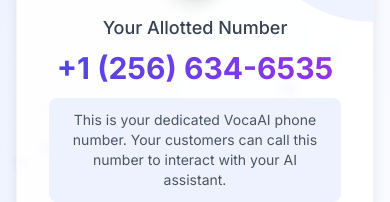
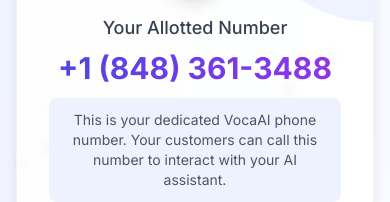
Before and after one commit to dilpreet579/voca-ai, a Next.js app: page /dashboard in a window 390 px wide. Shown: the part 353-555 px from the top of the page. Built offline with nearby package versions, Linux system fonts and the light colour scheme; no server answers; sample sign-in values are in the browser's storage; a web font is replaced by a local one.

Commit message:
Changed the phone number

```diff
--- a/src/app/dashboard/page.tsx
+++ b/src/app/dashboard/page.tsx
@@ -79,7 +79,7 @@
                     </svg>
                   </div>
                   <h2 className="text-lg font-medium text-gray-700 dark:text-gray-300 mb-2">Your Allotted Number</h2>
-                  <p className="text-3xl font-bold bg-clip-text text-transparent bg-gradient-to-r from-indigo-600 to-purple-600 dark:from-indigo-400 dark:to-purple-400 mb-3">+1 (256) 634-6535</p>
+                  <p className="text-3xl font-bold bg-clip-text text-transparent bg-gradient-to-r from-indigo-600 to-purple-600 dark:from-indigo-400 dark:to-purple-400 mb-3">+1 (848) 361-3488</p>
                   <div className="p-3 bg-indigo-50 dark:bg-indigo-900/30 rounded-lg mb-4">
                     <p className="text-sm text-gray-600 dark:text-gray-400 max-w-md">
                       This is your dedicated VocaAI phone number. Your customers can call this number to interact with your AI assistant.
@@ -87,7 +87,7 @@
                   </div>
                   <div className="mt-4 flex justify-center w-full">
                     <a
-                      href="tel:+12566346535"
+                      href="tel:+18483619488"
                       className="px-5 py-2.5 bg-gradient-to-r from-indigo-600 to-purple-600 hover:from-indigo-700 hover:to-purple-700 text-white rounded-lg shadow-md transition-all flex items-center justify-center"
                     >
                       <svg className="h-5 w-5 mr-2" fill="none" stroke="currentColor" viewBox="0 0 24 24" xmlns="http://www.w3.org/2000/svg">
```
